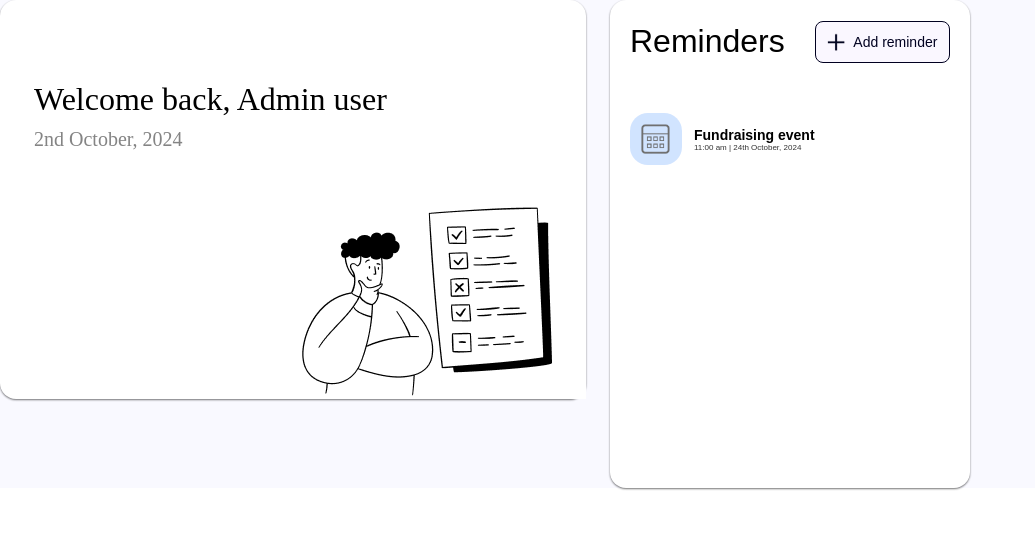
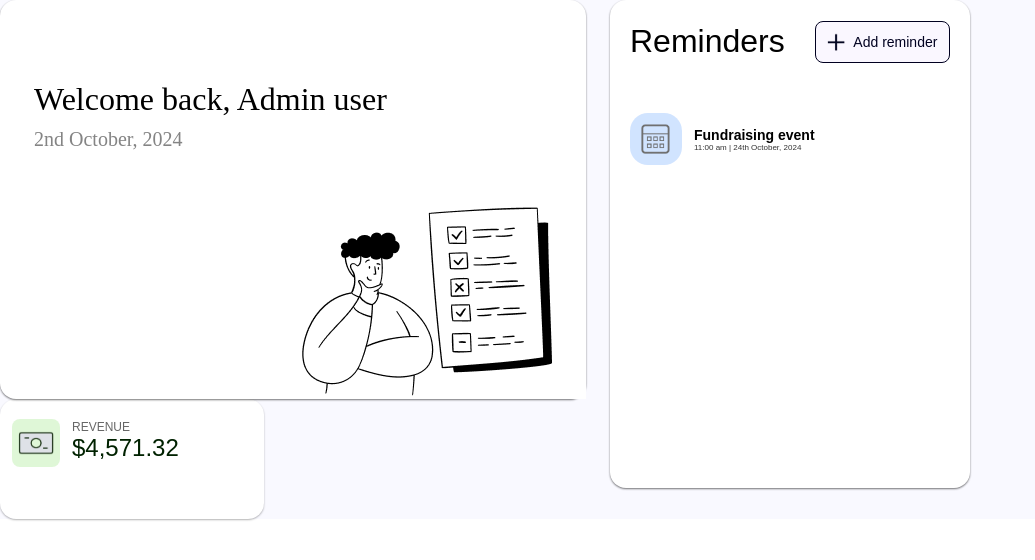
Before and after one commit to abdulselamadillmohammed/Business-manager, a React (Vite) app in the folder frontend/: page / in a window 1280 px wide. Shown: the top 560 px of the page, without its empty margins (0-1035 px from the left). Built offline with nearby package versions, Linux system fonts and the light colour scheme.

Commit message:
Add revenue card to dashboard

```diff
--- /dev/null
+++ b/frontend/src/assets/css/dashboardRevenue.module.css
@@ -0,0 +1,68 @@
+@font-face {
+  font-family: "Futura";
+  src: url("../fonts/Futura.ttf") format("truetype");
+  font-weight: normal;
+  font-style: normal;
+}
+:root {
+  --white: #fff;
+  --Futura: "Futura", sans-serif;
+}
+.dashboardRevenueContainer {
+  width: 264px;
+  height: 120px;
+  display: flex;
+  align-items: flex-start;
+  justify-content: flex-start;
+  padding: 20px 12px;
+  background-color: var(--white);
+  border-radius: 16px;
+  box-shadow: 0px 1px 2px rgba(0, 0, 0, 0.3);
+  box-sizing: border-box;
+  column-gap: 12px;
+}
+.iconContainer {
+  background-color: rgba(192, 239, 176, 0.5);
+  border-radius: 8px;
+  display: flex;
+  align-items: center;
+  justify-content: center;
+  width: 48px;
+  height: 48px;
+  box-sizing: border-box;
+}
+.revenueCardIcon {
+  width: 36px;
+  height: 24px;
+}
+.revenueCardTextContainer {
+  width: 116px;
+  height: 48px;
+  display: flex;
+  flex-direction: column;
+  align-items: flex-start;
+  justify-content: center;
+}
+.revenueCardSupportingText {
+  width: 116px;
+  height: 14px;
+  color: rgba(0, 0, 0, 0.6);
+  display: flex;
+  align-items: center;
+  justify-content: flex-start;
+  font-size: 12px;
+  font-weight: 300;
+  font-family: var(--Futura);
+  margin: 0;
+  padding: 0;
+}
+.revenueCardMainText {
+  font-family: var(--Futura);
+  width: 116px;
+  height: 32px;
+  font-size: 24px;
+  font-weight: 400;
+  color: #002200;
+  margin: 0;
+  padding: 0;
+}
--- /dev/null
+++ b/frontend/src/components/DashboardRevenue.jsx
@@ -0,0 +1,21 @@
+import styles from "../assets/css/dashboardRevenue.module.css";
+import logo from "../assets/icons/revenueCardIcon.png";
+export default function DashboardRevenue() {
+  return (
+    <>
+      <div className={styles.dashboardRevenueContainer}>
+        <div className={styles.iconContainer}>
+          <img
+            className={styles.revenueCardIcon}
+            src={logo}
+            alt="revenueCardIcon"
+          />
+        </div>
+        <div className={styles.revenueCardTextContainer}>
+          <p className={styles.revenueCardSupportingText}>REVENUE</p>
+          <p className={styles.revenueCardMainText}>$4,571.32</p>
+        </div>
+      </div>
+    </>
+  );
+}
--- a/frontend/src/pages/DashboardPage.jsx
+++ b/frontend/src/pages/DashboardPage.jsx
@@ -1,11 +1,17 @@
 import WelcomeBoard from "../components/WelcomeBoard";
 import RemindersBoard from "../components/RemindersBoard";
 import styles from "../assets/css/dashboardPage.module.css";
+import DashboardRevenue from "../components/DashboardRevenue";
 export default function DashboardPage() {
   return (
     <div className={styles.dashboardPageContainer}>
       <div className={styles.welcomeBoardAndReminderBoardContainer}>
-        <WelcomeBoard />
+        <div className="welcomeBoardAndReveueAndExpensesCardsContainer">
+          <WelcomeBoard />
+          <div className="revenueAndExpensesContainer">
+            <DashboardRevenue />
+          </div>
+        </div>
         <RemindersBoard />
       </div>
     </div>
```
Also changed, not shown: frontend/src/assets/icons/revenueCardIcon.png (added).
